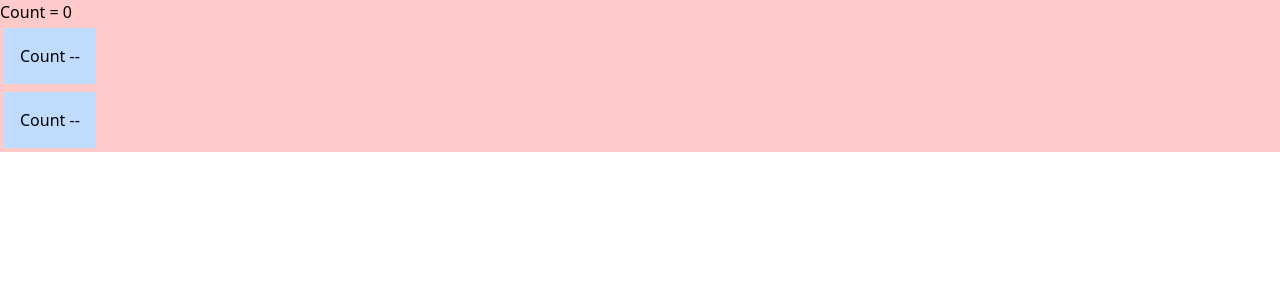
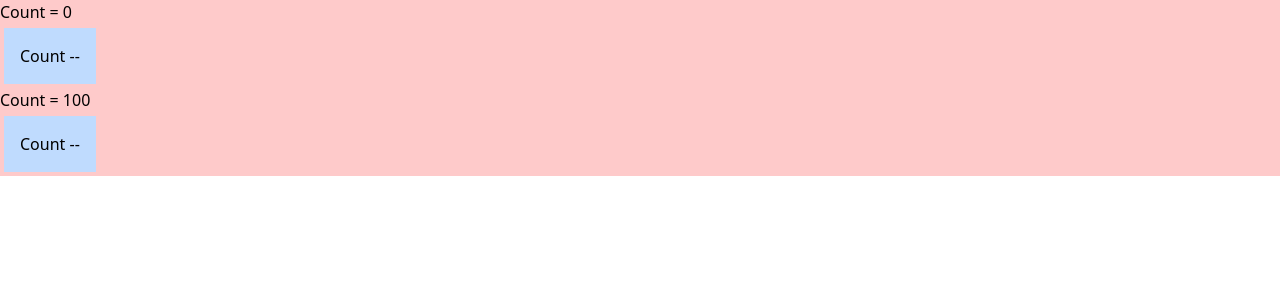
Before and after one commit to soAcademy/workshop-state-and-event, a React (Create React App) app: page / in a window 1280 px wide. Shown: the top 300 px of the page. Built offline with nearby package versions, Linux system fonts and the light colour scheme.

Commit message:
feat:useEffect1-1

```diff
--- a/src/Effects/Effect1.js
+++ b/src/Effects/Effect1.js
@@ -1,4 +1,4 @@
-import React, { useState,useEffect } from "react";
+import React, { useState, useEffect } from "react";
 // component 1
 const RenderComponent = (props) => <div>Count = {props.count}</div>;
 // component 2
@@ -30,23 +30,28 @@ const MinusComponent = ({ count, setCount }) => (
 
 const Effect1 = () => {
   const [count, setCount] = useState(0);
+  const [count2, setCount2] = useState(100);
 
   useEffect(() => {
     //write code to call when state changes
     document.title = `Counter ${count}`;
+    console.log(count);
     //  return () => {
     //    write code to clean up
     //  }
-   }, [count])
+  }, );
 
   return (
     <div className="bg-red-200">
       {/* component 1 */}
       <RenderComponent count={count} />
       {/* component 2 */}
-    <PlusComponent count={count} setCount={setCount}/>
+      <PlusComponent count={count} setCount={setCount} />
+
+      {/* component 1 */}
+      <RenderComponent count={count2} />
       {/* component 3 */}
-    <MinusComponent count={count} setCount={setCount}/>
+      <MinusComponent count={count2} setCount={setCount2} />
     </div>
   );
 };
```
Lines whose indentation alone changed are shown as unchanged.
